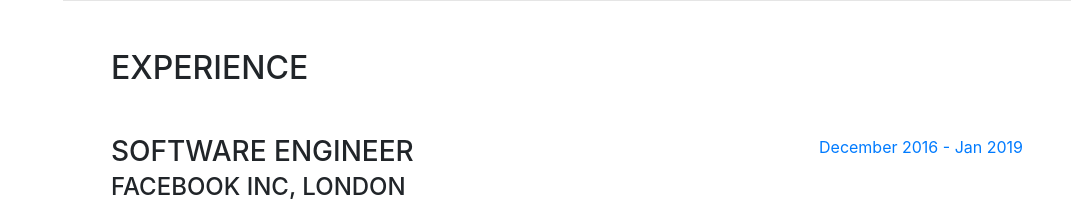
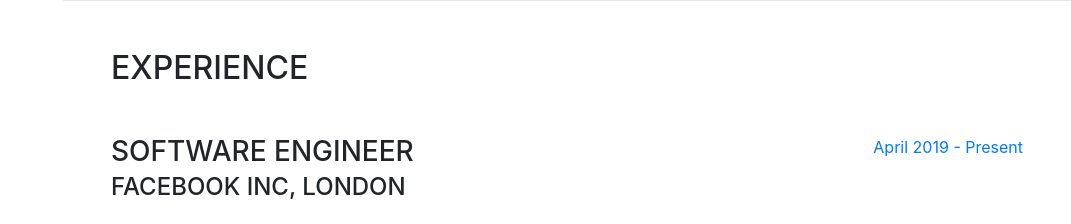
Before and after one commit to manasajm/manasajm.github.io, a website with bundled scripts: page index.html in a window 1280 px wide. Shown: the part 800-1024 px from the top of the page, without its empty margins (209-1280 px from the left). Built offline with nearby package versions, Linux system fonts and the light colour scheme; a web font is replaced by a local one.

Commit message:
upddated

```diff
--- a/index.html
+++ b/index.html
@@ -136,7 +136,7 @@
               <p>At Facebook, I have worked on interesting problems at scale in the area of Catalog, to name a few, clustering, similarity detection, canonicalisation. I have also worked on large sytems and am currently working on building an experimentation platform at scale. I was also leading hiring for my team and helped in growing our org from 4-50 members</p>
             </div>
             <div class="resume-date text-md-right">
-              <span class="text-primary">December 2016 - Jan 2019</span>
+              <span class="text-primary">April 2019 - Present</span>
             </div>
           </div>
 
```
